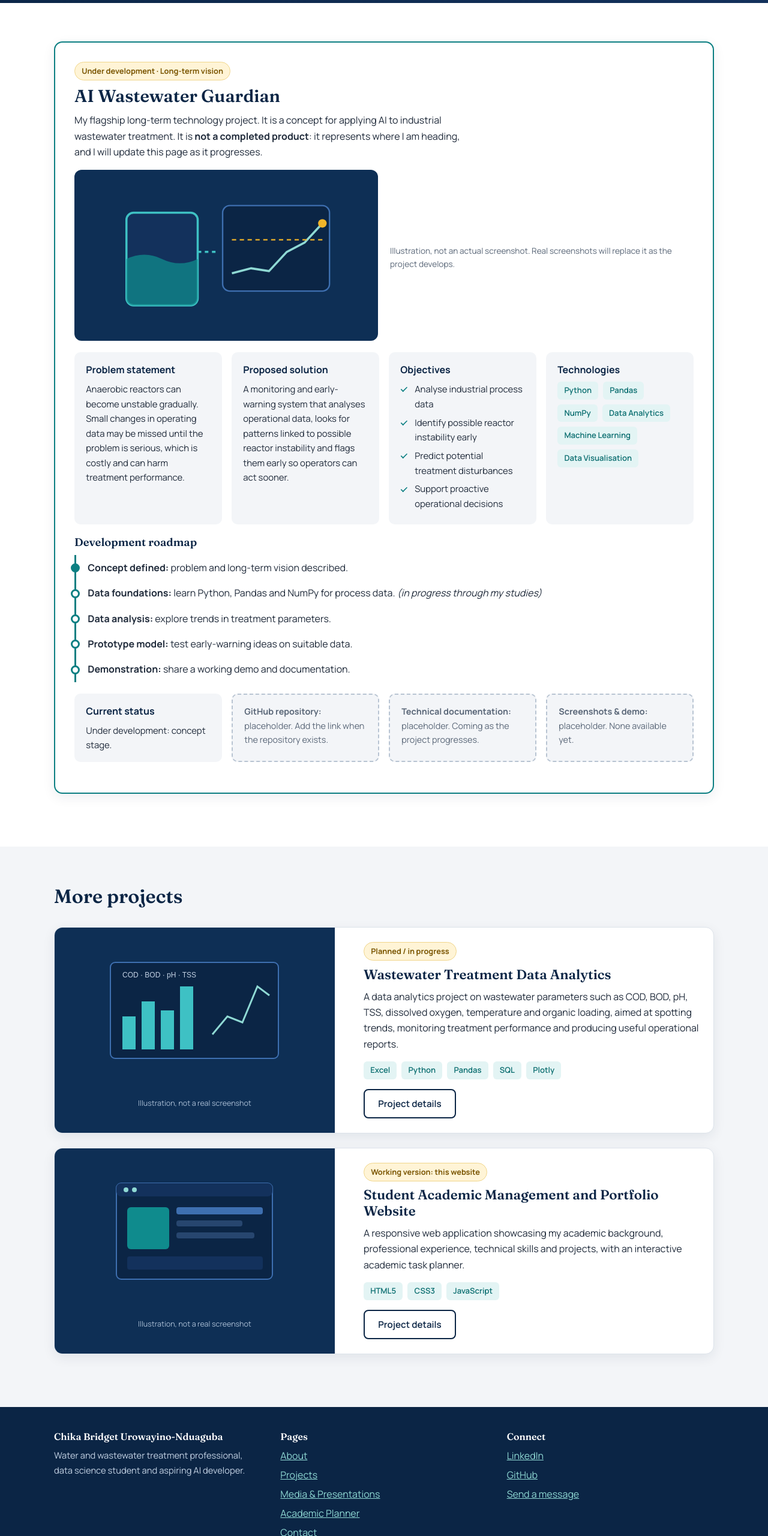
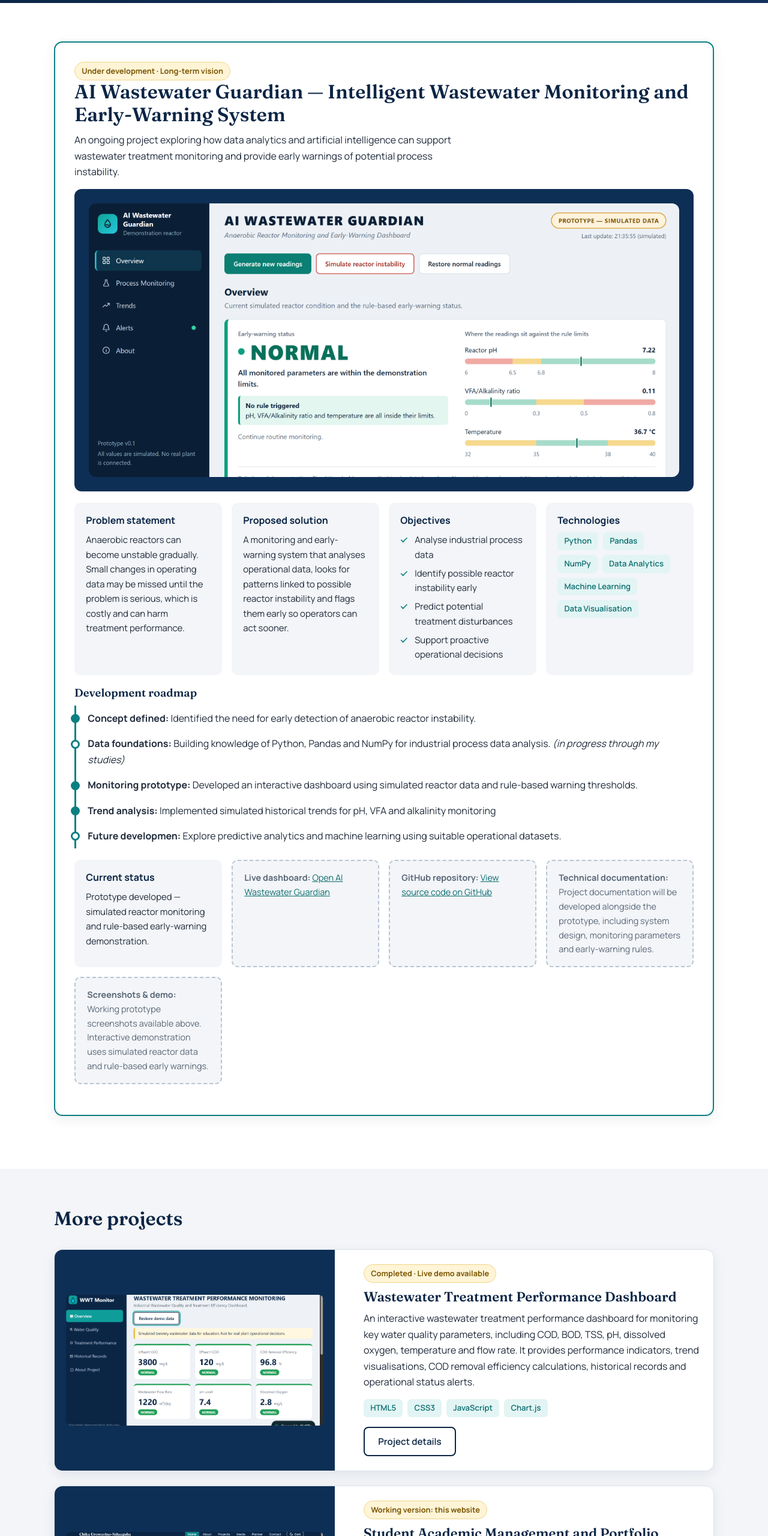
Before and after one commit to chikaurowayino-hub/chika-portfolio-website, a plain HTML site: page projects.html in a window 1280 px wide. Shown: the part 240-2800 px from the top of the page at 60% size. Drawn offline with Linux system fonts and the light colour scheme.

Commit message:
Add AI Wastewater Guardian links and project screenshots

```diff
--- a/css/style.css
+++ b/css/style.css
@@ -160,6 +160,15 @@ a { color: var(--accent-text); }
 .featured { display: grid; grid-template-columns: 1fr 1.2fr; background: var(--navy); color: #fff; border-radius: 14px; overflow: hidden; box-shadow: var(--shadow); }
 .featured-art { background: #0e2f55; display: grid; place-items: center; padding: 1.5rem; }
 .featured-art svg { width: 100%; max-width: 380px; height: auto; }
+.featured-art img {
+    display: block;
+    width: 100%;
+    max-width: 100%;
+    max-height: 560px;
+    height: auto;
+    object-fit: contain;
+    border-radius: 12px;
+}
 .featured-body { padding: 2rem; }
 .featured-body h2, .featured-body h3 { color: #fff; }
 .featured-body p { color: #d6e2f0; }
@@ -231,6 +240,21 @@ tbody tr:nth-child(even) { background: var(--surface-2); }
 .project { display: grid; grid-template-columns: 1fr 1.3fr; gap: 1.5rem; background: var(--surface); border: 1px solid var(--line); border-radius: 14px; overflow: hidden; box-shadow: var(--shadow); margin-bottom: 1.5rem; }
 .project-art { background: #0e2f55; padding: 1.2rem; display: grid; place-items: center; }
 .project-art svg { width: 100%; max-width: 320px; height: auto; }
+.project-art img {
+    display: block;
+    width: 100%;
+    max-width: 100%;
+    height: auto;
+    object-fit: contain;
+    border-radius: 8px;
+}.project-art img {
+    display: block;
+    width: 100%;
+    max-width: 100%;
+    height: auto;
+    object-fit: contain;
+    border-radius: 8px;
+}
 .project-body { padding: 1.5rem; }
 .project.flagship { border: 2px solid var(--teal); grid-template-columns: 1fr; }
 .project.flagship .project-body { padding: 2rem; }
--- a/projects.html
+++ b/projects.html
@@ -45,18 +45,25 @@
   </header>
 
   <main id="main">
-    <section class="page-banner"><div class="container"><h1>Projects</h1><p>A flagship long-term project and two practical ones.</p></div></section>
+    <section class="page-banner"><div class="container"><h1>Projects</h1><p>A long-term project and two practical ones.</p></div></section>
 
     <section class="section" id="ai-wastewater-guardian">
       <div class="container">
         <article class="project flagship">
           <div class="project-body">
             <span class="badge">Under development · Long-term vision</span>
-            <h2 style="margin-top:.6rem;font-size:1.8rem">AI Wastewater Guardian</h2>
-            <p>My flagship long-term technology project. It is a concept for applying AI to industrial wastewater treatment. It is <strong>not a completed product</strong>: it represents where I am heading, and I will update this page as it progresses.</p>
+            <h2>AI Wastewater Guardian — Intelligent Wastewater Monitoring and Early-Warning System</h2>
+
+<p>An ongoing project exploring how data analytics and artificial intelligence can support wastewater treatment monitoring and provide early warnings of potential process instability.</p>
             <div class="grid grid-2" style="align-items:center;margin-top:1rem">
-              <div class="featured-art" style="border-radius:12px"><svg viewBox="0 0 320 200" role="img" aria-label="Illustration: reactor and warning trend"><rect x="20" y="40" width="100" height="130" rx="10" fill="#13315c" stroke="#3ec1c4" stroke-width="3"/><path d="M20 105 q25 -12 50 0 t50 0 V160 a10 10 0 0 1 -10 10 H30 a10 10 0 0 1 -10 -10z" fill="#0f8b8d" opacity=".75"/><path d="M120 95 H150" stroke="#3ec1c4" stroke-width="3" stroke-dasharray="5 5"/><rect x="155" y="30" width="150" height="120" rx="10" fill="#0b2545" stroke="#3e6fb0" stroke-width="2"/><polyline points="168,125 195,118 220,122 245,95 270,82 295,55" fill="none" stroke="#8fd9d4" stroke-width="3"/><line x1="168" y1="78" x2="295" y2="78" stroke="#f0b429" stroke-width="2" stroke-dasharray="6 5"/><circle cx="295" cy="55" r="6" fill="#f0b429"/></svg></div>
-              <p class="label-illus" style="text-align:left;font-size:.85rem">Illustration, not an actual screenshot. Real screenshots will replace it as the project develops.</p>
+              <div class="featured-art" style="border-radius:12px">
+  <img
+    src="images/ai-wastewater-guardian.png"
+    alt="AI Wastewater Guardian dashboard showing anaerobic reactor monitoring and early-warning indicators"
+    style="width:100%;height:auto;display:block;border-radius:12px"
+  >
+</div>
+
             </div>
             <div class="meta-grid">
               <div><h4>Problem statement</h4><p>Anaerobic reactors can become unstable gradually. Small changes in operating data may be missed until the problem is serious, which is costly and can harm treatment performance.</p></div>
@@ -66,17 +73,32 @@
             </div>
             <h3>Development roadmap</h3>
             <ol class="roadmap">
-              <li class="done"><strong>Concept defined:</strong> problem and long-term vision described.</li>
-              <li><strong>Data foundations:</strong> learn Python, Pandas and NumPy for process data. <em>(in progress through my studies)</em></li>
-              <li><strong>Data analysis:</strong> explore trends in treatment parameters.</li>
-              <li><strong>Prototype model:</strong> test early-warning ideas on suitable data.</li>
-              <li><strong>Demonstration:</strong> share a working demo and documentation.</li>
+              <li class="done"><strong>Concept defined:</strong> Identified the need for early detection of anaerobic reactor instability.</li>
+             <li class="current"><strong>Data foundations:</strong> Building knowledge of Python, Pandas and NumPy for industrial process data analysis. <em>(in progress through my studies)</em></li>
+              <li class="done"><strong>Monitoring prototype:</strong> Developed an interactive dashboard using simulated reactor data and rule-based warning thresholds.</li>
+              <li class="done"><strong>Trend analysis:</strong> Implemented simulated historical trends for pH, VFA and alkalinity monitoring</li>
+              <li class="planned"><strong>Future developmen:</strong> Explore predictive analytics and machine learning using suitable operational datasets.</li>
             </ol>
             <div class="meta-grid">
-              <div><h4>Current status</h4><p>Under development: concept stage.</p></div>
-              <div class="placeholder-box"><strong>GitHub repository:</strong> placeholder. Add the link when the repository exists.</div>
-              <div class="placeholder-box"><strong>Technical documentation:</strong> placeholder. Coming as the project progresses.</div>
-              <div class="placeholder-box"><strong>Screenshots &amp; demo:</strong> placeholder. None available yet.</div>
+              <div><h4>Current status</h4><p>Prototype developed — simulated reactor monitoring and rule-based early-warning demonstration.</p></div>
+              <div class="placeholder-box">
+    <strong>Live dashboard:</strong>
+    <a href="https://ai-wastewater-guardian.netlify.app/"
+       target="_blank"
+       rel="noopener noreferrer">
+       Open AI Wastewater Guardian
+    </a>
+</div>
+              <div class="placeholder-box">
+    <strong>GitHub repository:</strong>
+    <a href="https://github.com/chikaurowayino-hub/ai-wastewater-guardian"
+       target="_blank"
+       rel="noopener noreferrer">
+        View source code on GitHub
+    </a>
+</div>
+              <div class="placeholder-box"><strong>Technical documentation:</strong> Project documentation will be developed alongside the prototype, including system design, monitoring parameters and early-warning rules.</div>
+              <div class="placeholder-box"><strong>Screenshots &amp; demo:</strong> Working prototype screenshots available above. Interactive demonstration uses simulated reactor data and rule-based early warnings.</div>
             </div>
           </div>
         </article>
@@ -88,26 +110,58 @@
         <div class="section-head"><h2>More projects</h2></div>
 
         <article class="project" id="wastewater-analytics">
-          <div class="project-art"><svg viewBox="0 0 320 200" role="img" aria-label="Illustration of charts"><rect x="20" y="20" width="280" height="160" rx="8" fill="#0b2545" stroke="#3e6fb0" stroke-width="2"/><rect x="40" y="110" width="22" height="55" fill="#3ec1c4"/><rect x="72" y="85" width="22" height="80" fill="#3ec1c4"/><rect x="104" y="100" width="22" height="65" fill="#3ec1c4"/><rect x="136" y="60" width="22" height="105" fill="#3ec1c4"/><polyline points="190,140 215,110 240,120 265,60 285,75" fill="none" stroke="#8fd9d4" stroke-width="3"/><text x="40" y="45" fill="#c3d2e4" font-size="12" font-family="sans-serif">COD · BOD · pH · TSS</text></svg><p class="label-illus">Illustration, not a real screenshot</p></div>
+          <div class="project-art"><img
+  src="images/wastewater-dashboard.png"
+  alt="Wastewater Treatment Performance Dashboard showing water quality indicators and treatment performance"
+  class="project-screenshot"
+></div>
           <div class="project-body">
-            <span class="badge">Planned / in progress</span>
-            <h2 style="margin-top:.6rem;font-size:1.4rem">Wastewater Treatment Data Analytics</h2>
-            <p>A data analytics project on wastewater parameters such as COD, BOD, pH, TSS, dissolved oxygen, temperature and organic loading, aimed at spotting trends, monitoring treatment performance and producing useful operational reports.</p>
-            <ul class="tag-list"><li>Excel</li><li>Python</li><li>Pandas</li><li>SQL</li><li>Plotly</li></ul>
+            <span class="badge">Completed · Live demo available</span>
+            <h2 style="margin-top:.6rem;font-size:1.4rem">Wastewater Treatment Performance Dashboard</h2>
+            <p>An interactive wastewater treatment performance dashboard for monitoring key water quality parameters, including COD, BOD, TSS, pH, dissolved oxygen, temperature and flow rate. It provides performance indicators, trend visualisations, COD removal efficiency calculations, historical records and operational status alerts.</p>
+            <ul class="tag-list"><li>HTML5</li><li>CSS3</li><li>JavaScript</li><li><Netlify class="js"></Netlify>Chart.js</li></ul>
             <details class="more">
               <summary class="btn btn-outline">Project details</summary>
               <div class="details-body">
-                <p><strong>Problem:</strong> Treatment data is often recorded but not analysed in a way that shows trends and performance clearly.</p>
-                <p><strong>Proposed solution:</strong> Use Excel, Python, Pandas, SQL and Plotly to clean the data, analyse trends and build clear reports.</p>
-                <p><strong>Status:</strong> Planned / in progress</p>
-                <p class="placeholder-box">GitHub: placeholder. No repository link yet.</p>
+                <p><strong>Problem:</strong> Wastewater treatment operators need a clear way to monitor treatment performance, identify abnormal conditions and analyse water quality trends.</p>
+
+<p><strong>Solution:</strong> An interactive dashboard displaying key wastewater parameters, performance indicators, historical records and COD removal efficiency calculations.</p>
+
+<p><strong>Key features:</strong></p>
+<ul>
+  <li>Water quality monitoring for COD, BOD, TSS, pH, dissolved oxygen, temperature and flow rate.</li>
+  <li>Interactive charts and KPI cards.</li>
+  <li>COD removal efficiency calculator.</li>
+  <li>Historical data search and filtering.</li>
+  <li>Operational status indicators and input validation.</li>
+</ul>
+
+<p><strong>Technologies:</strong> HTML5, CSS3, JavaScript and Chart.js.</p>
+
+<p><strong>Data:</strong> Simulated data for demonstration purposes, not actual plant operational data.</p>
+
+<p><strong>Status:</strong> Completed and deployed.</p>
+
+<p><strong>Live dashboard:</strong>
+<a href="https://wastewater-treatment-performance-dash.netlify.app/" target="_blank" rel="noopener noreferrer">View dashboard</a></p>
+
+<p><strong>GitHub repository:</strong>
+<a href="https://github.com/chikaurowayino-hub/wastewater-treatment-performance-dashboard" target="_blank" rel="noopener noreferrer">View source code</a></p>
+
+            </p>
               </div>
             </details>
           </div>
         </article>
 
         <article class="project" id="portfolio-website">
-          <div class="project-art"><svg viewBox="0 0 320 200" role="img" aria-label="Illustration of a website"><rect x="30" y="20" width="260" height="160" rx="8" fill="#0b2545" stroke="#3e6fb0" stroke-width="2"/><rect x="30" y="20" width="260" height="22" rx="8" fill="#13315c"/><circle cx="46" cy="31" r="4" fill="#8fd9d4"/><circle cx="60" cy="31" r="4" fill="#8fd9d4"/><rect x="48" y="60" width="70" height="70" rx="6" fill="#0f8b8d"/><rect x="130" y="60" width="144" height="12" rx="4" fill="#3e6fb0"/><rect x="130" y="82" width="110" height="10" rx="4" fill="#27466f"/><rect x="130" y="102" width="130" height="10" rx="4" fill="#27466f"/><rect x="48" y="142" width="226" height="22" rx="4" fill="#13315c"/></svg><p class="label-illus">Illustration, not a real screenshot</p></div>
+         <div class="project-art">
+    <img
+        src="images/student-portfolio.png"
+        alt="Screenshot of my Student Academic Management and Portfolio Website"
+        class="project-screenshot"
+    >
+</div>
           <div class="project-body">
             <span class="badge">Working version: this website</span>
             <h2 style="margin-top:.6rem;font-size:1.4rem">Student Academic Management and Portfolio Website</h2>
```
Also changed, not shown: index.html (+7 -14 lines), images/ai-wastewater-guardian.png (added), images/student-portfolio.png (added), images/wastewater-dashboard.png (added).
